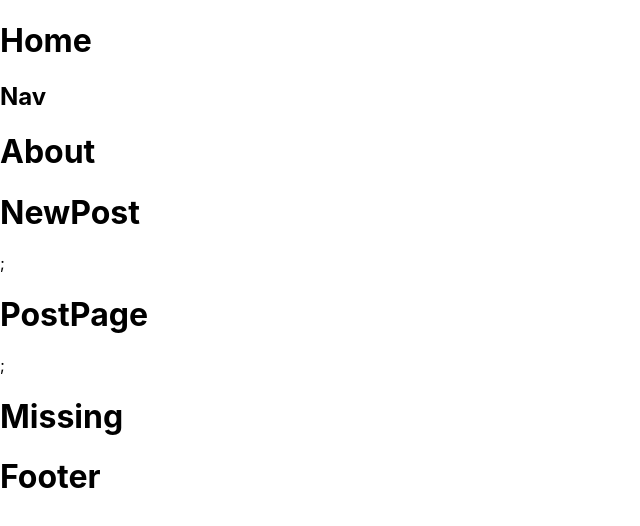
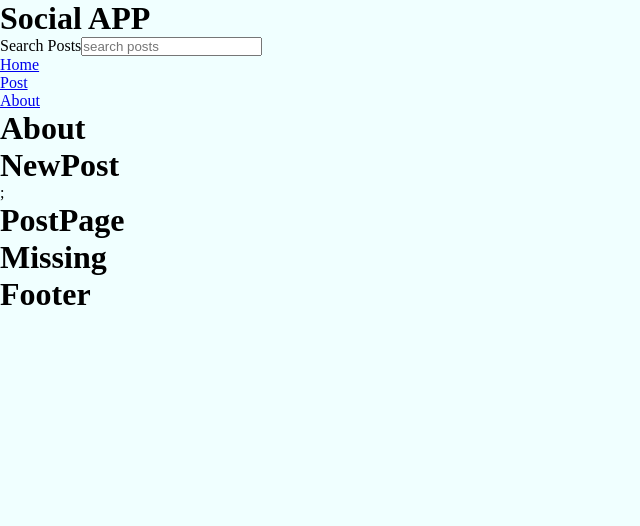
Before and after one commit to Manikandan1818/Social, a React (Create React App) app: page /post in a window 1280 px wide. Shown: the top 526 px of the page, without its empty margins (0-640 px from the left). Built offline with nearby package versions, Linux system fonts and the light colour scheme.

Commit message:
Nav page working!

```diff
--- a/src/App.js
+++ b/src/App.js
@@ -9,7 +9,7 @@ import PostPage from "./PostPage";
 function App() {
   return (
     <div className="App">
-      <Home />
+      <Home title="Social APP" />
       <Nav />
       <About />
       <NewPost />
--- a/src/Home.jsx
+++ b/src/Home.jsx
@@ -1,9 +1,9 @@
 import React from "react";
 
-const Home = () => {
+const Home = ({ title }) => {
   return (
     <main>
-      <h1>Home</h1>
+      <h1>{title}</h1>
     </main>
   );
 };
--- a/src/Nav.jsx
+++ b/src/Nav.jsx
@@ -1,9 +1,30 @@
 import React from "react";
+import { Link } from "react-router-dom";
 
-const Nav = () => {
+const Nav = ({ search, setSearch }) => {
   return (
-    <nav>
-      <h1>Nav</h1>
+    <nav className="Nav" onSubmit={(e) => e.preventDefault()}>
+      <form className="searchForm">
+        <label htmlFor="search">Search Posts</label>
+        <input
+          id="search"
+          type="text"
+          placeholder="search posts"
+          value={search}
+          onChange={(e) => setSearch(e.target.value)}
+        />
+      </form>
+      <ul>
+        <li>
+          <Link to="/">Home</Link>
+        </li>
+        <li>
+          <Link to="post">Post</Link>
+        </li>
+        <li>
+          <Link to="about">About</Link>
+        </li>
+      </ul>
     </nav>
   );
 };
--- a/src/PostPage.jsx
+++ b/src/PostPage.jsx
@@ -3,7 +3,7 @@ import React from "react";
 const PostPage = () => {
   return (
     <main>
-      <h1>PostPage</h1>;
+      <h1>PostPage</h1>
     </main>
   );
 };
--- a/src/index.css
+++ b/src/index.css
@@ -1,13 +1,16 @@
-body {
+* {
   margin: 0;
-  font-family: -apple-system, BlinkMacSystemFont, 'Segoe UI', 'Roboto', 'Oxygen',
-    'Ubuntu', 'Cantarell', 'Fira Sans', 'Droid Sans', 'Helvetica Neue',
-    sans-serif;
-  -webkit-font-smoothing: antialiased;
-  -moz-osx-font-smoothing: grayscale;
+  padding: 0;
+  box-sizing: border-box;
 }
 
-code {
-  font-family: source-code-pro, Menlo, Monaco, Consolas, 'Courier New',
-    monospace;
+html {
+  font-size: 16px;
 }
+
+body {
+  min-height: 100vh;
+  font-family: "Open sans, sans-serif";
+  display: flex;
+  background-color: azure;
+}
--- a/src/index.js
+++ b/src/index.js
@@ -2,11 +2,14 @@ import React from "react";
 import ReactDOM from "react-dom/client";
 import "./index.css";
 import App from "./App";
+import { BrowserRouter } from "react-router-dom";
 
 const root = ReactDOM.createRoot(document.getElementById("root"));
 root.render(
   <React.StrictMode>
-    <App />
+    <BrowserRouter>
+      <App />
+    </BrowserRouter>
   </React.StrictMode>
 );
 
```
Also changed, not shown: src/Post.jsx (added, +10 -0 lines), src/PostLayout.jsx (added, +19 -0 lines).
